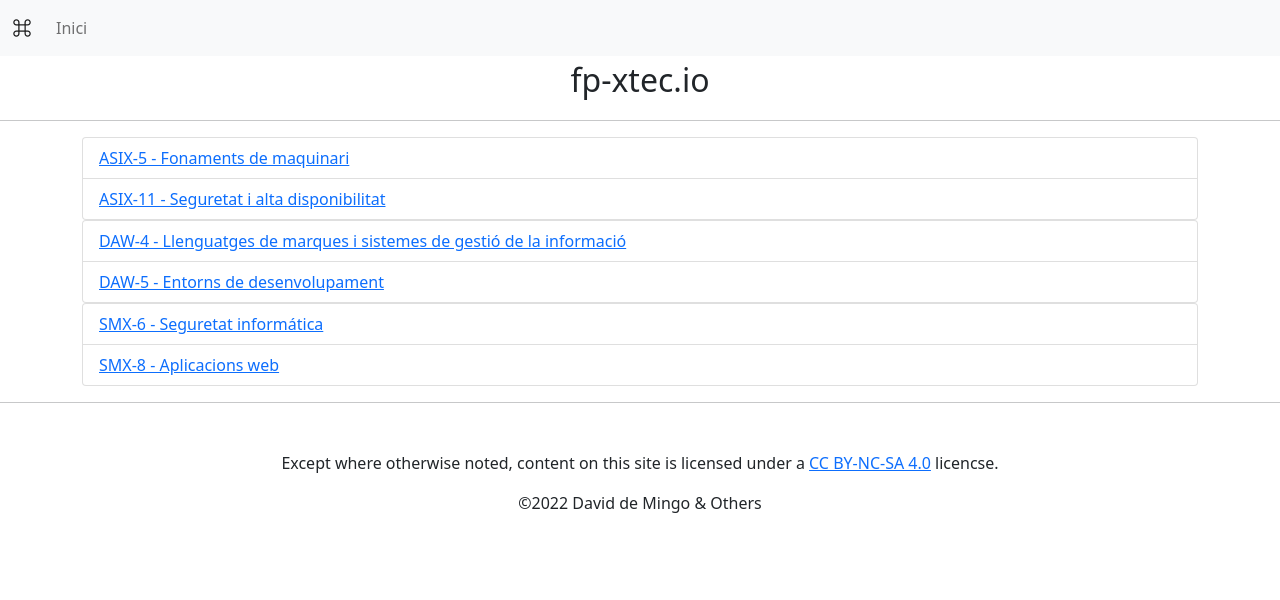
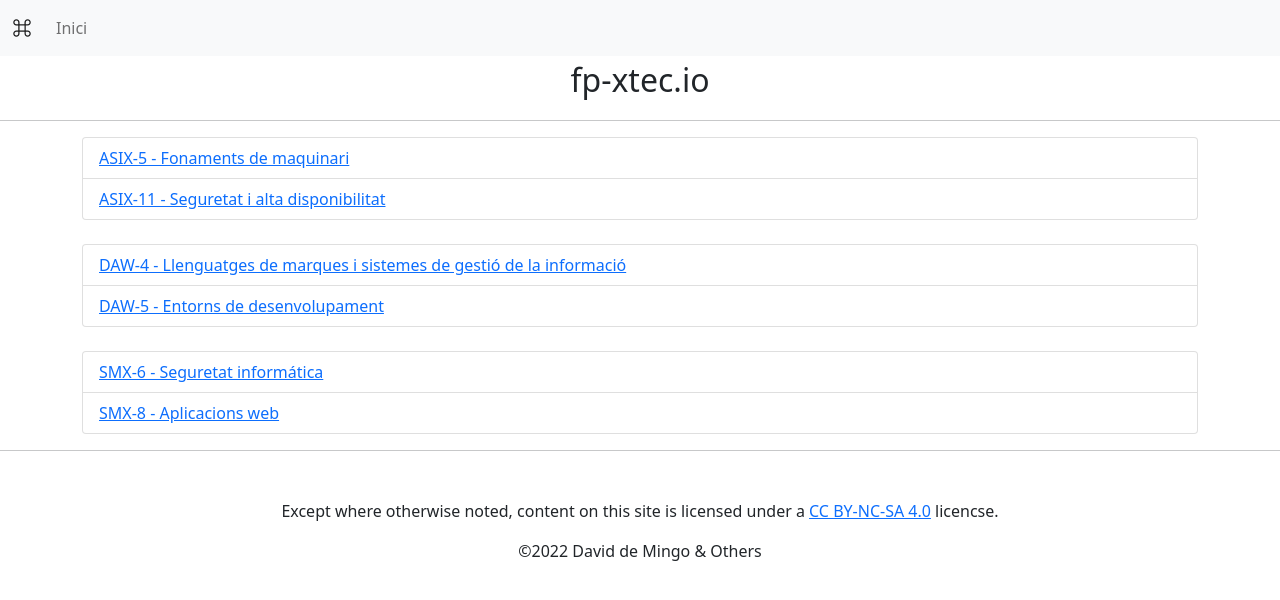
Before and after one commit to xtec-dev/xtec-dev.github.io, a Jekyll site: the page built from index.md, in a window 1280 px wide. Shown: the top 600 px of the page. Built offline with Jekyll 4.4.1, drawn with Linux system fonts in a browser that asks for light colours; nearby versions of some CDN libraries; our own code applies the rules of GitHub Pages for plain Markdown files.

Commit message:
add margin

```diff
--- a/index.md
+++ b/index.md
@@ -14,7 +14,7 @@ title: fp-xtec.io
     </li>
 </ul>
 
-<ul class="list-group">
+<ul class="list-group mt-4">
 <li class="list-group-item">
         <a href="https://docs.google.com/document/d/1WpR-fn2zG37cIunh77Ym7LXCdCUpeP3NedMewQgOukU/edit?usp=sharing">DAW-4 - Llenguatges de marques i sistemes de gestió de la informació</a>
     </li>
@@ -24,7 +24,7 @@ title: fp-xtec.io
 
 </ul>
 
-<ul class="list-group">
+<ul class="list-group mt-4">
 <li class="list-group-item">
         <a href="https://docs.google.com/document/d/1CtoP-6ENNFSXDkuqDoWZpHMCyYZaFzmzreYJ5ZerQZA/edit?usp=sharing">SMX-6 - Seguretat informática</a>
     </li>
```
